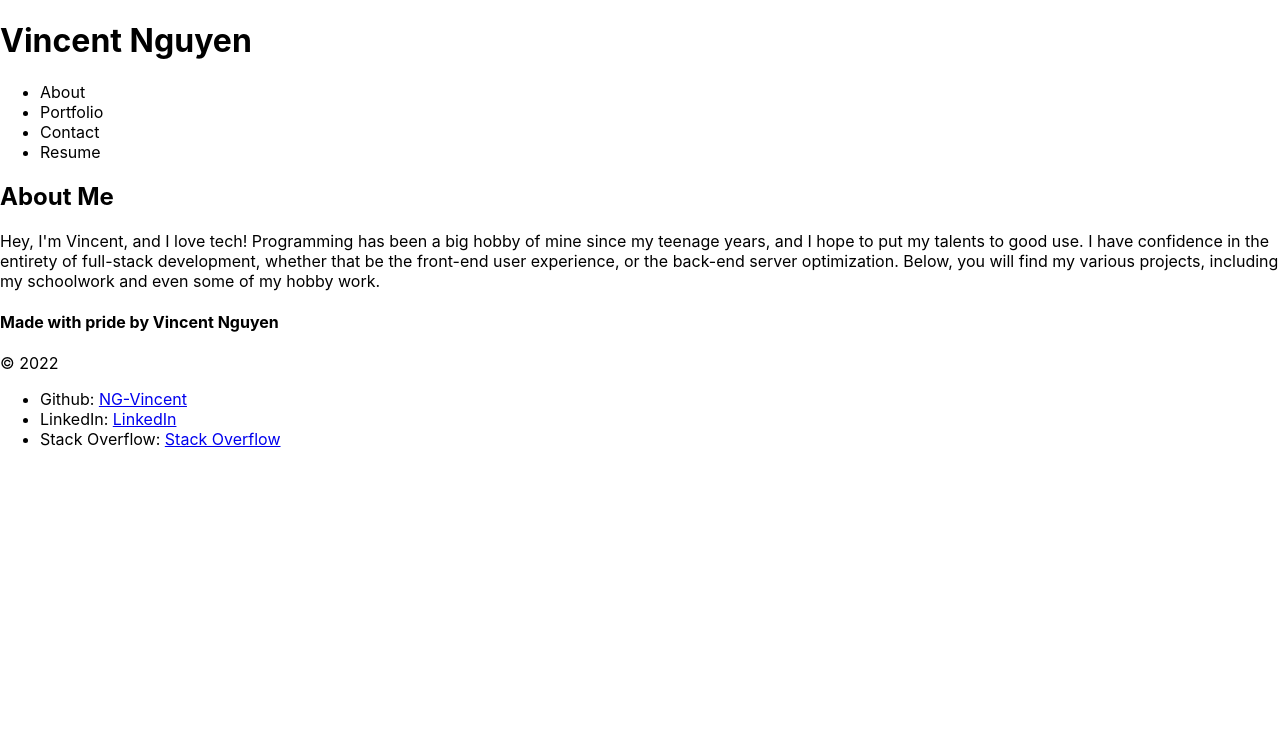
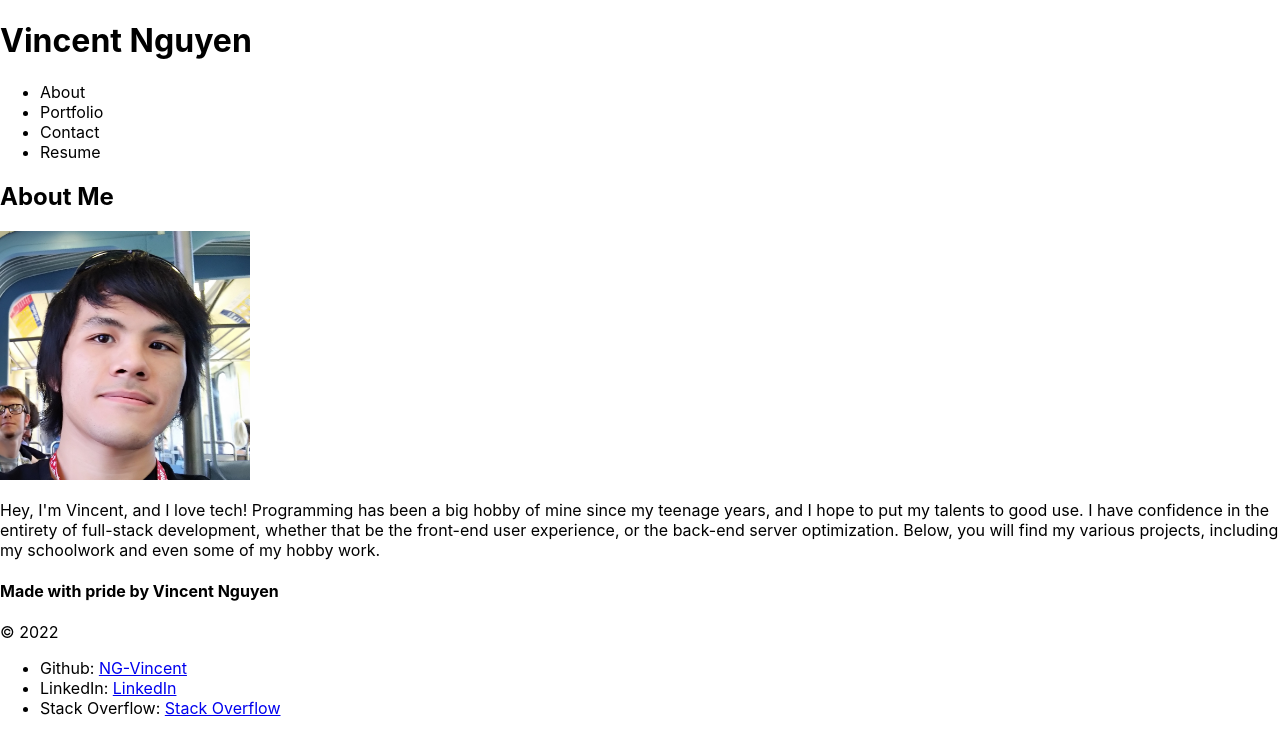
Before and after one commit to NG-Vincent/Challenge-ReactPortfolio, a React (Create React App) app: page / in a window 1280 px wide. Shown: the top 754 px of the page. Built offline with nearby package versions, Linux system fonts and the light colour scheme.

Commit message:
add portrait image to "about" component

```diff
--- a/src/App.css
+++ b/src/App.css
@@ -1,3 +1,6 @@
+.about-img {
+   width: 250px;
+}
 .project-img {
    width: 250px;
 }
--- a/src/components/About.js
+++ b/src/components/About.js
@@ -2,6 +2,14 @@ function About(props) {
    return (
       <div>
          <h2>About Me</h2>
+
+         <div>
+            <img
+               className="about-img"
+               src={require("../assets/img/portrait.jpg")}
+               alt="My Portrait!"
+            />
+         </div>
          <p>
             Hey, I'm Vincent, and I love tech! Programming has been a big hobby
             of mine since my teenage years, and I hope to put my talents to good
```
